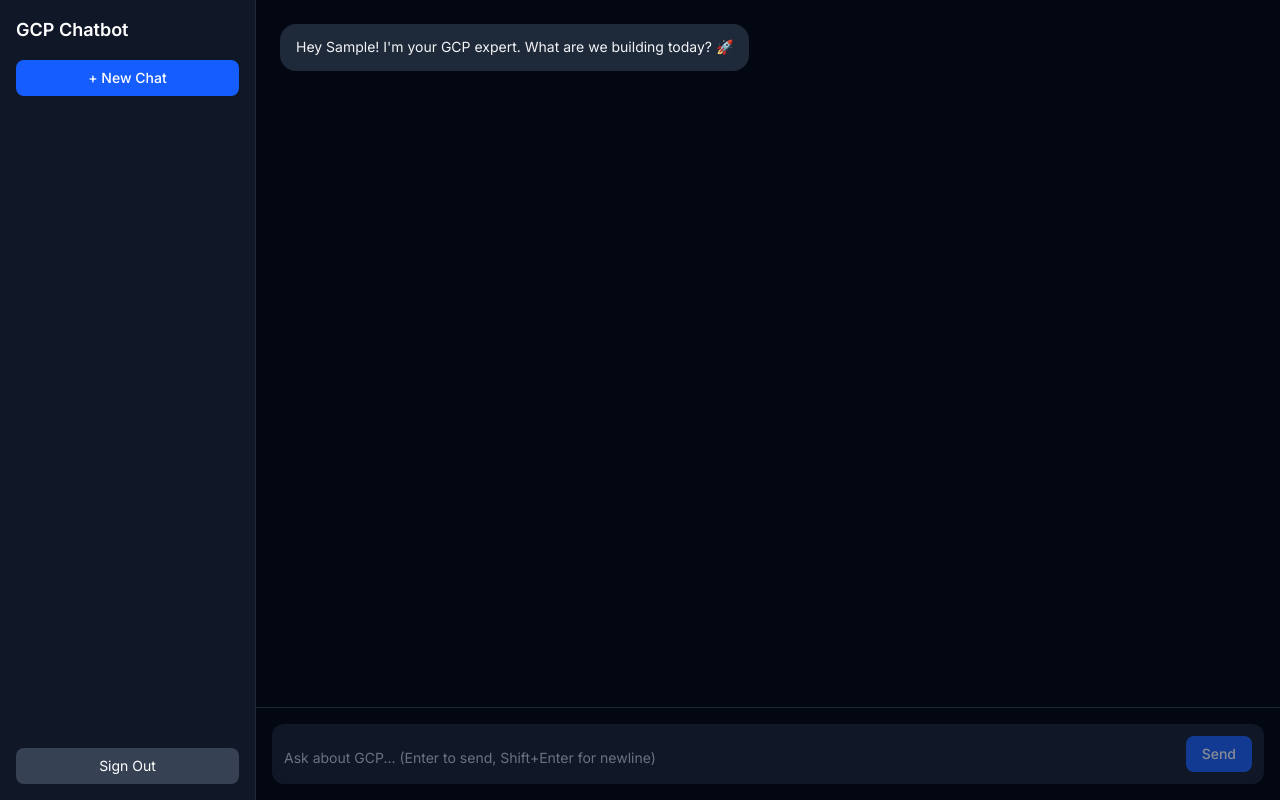
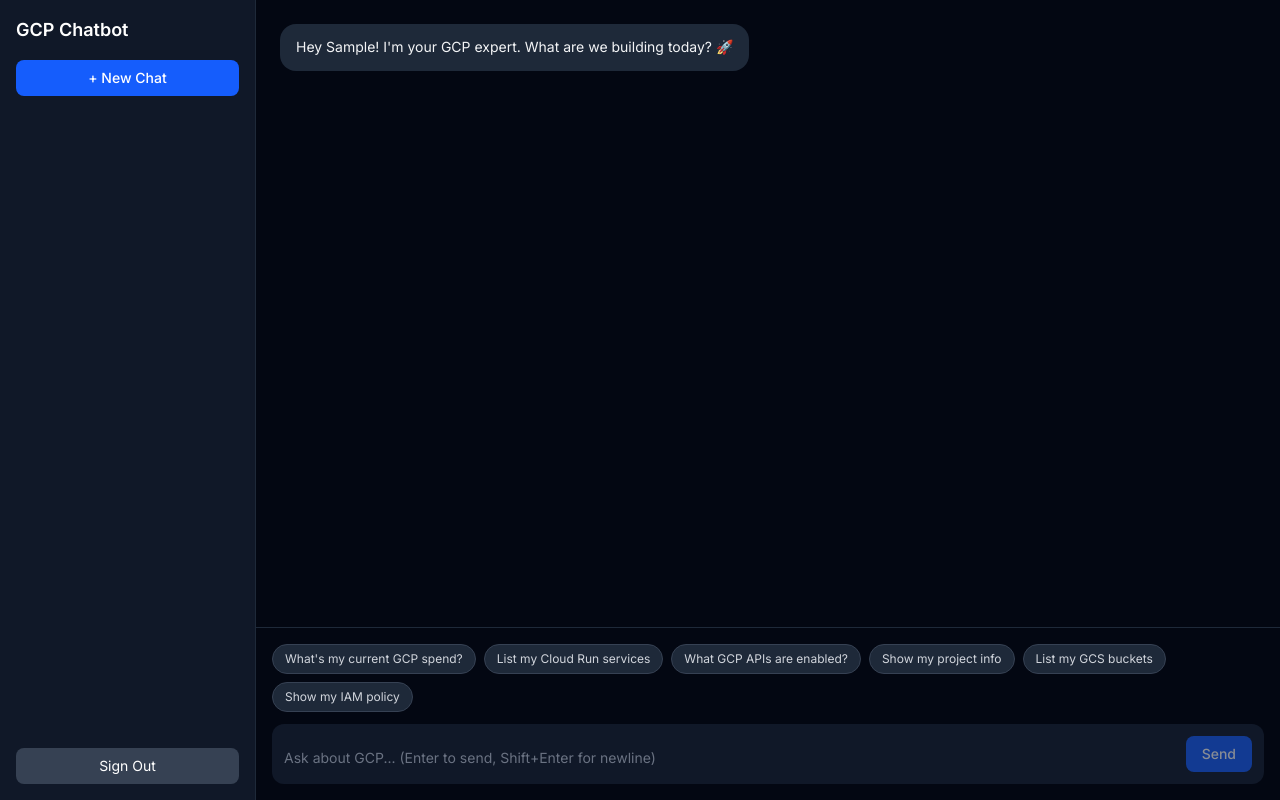
Before and after one commit to mvanemmerik/gcp-chat, a Next.js app: page /chat in a window 1280 px wide. Built offline with nearby package versions, Linux system fonts and the light colour scheme; no server answers; sample sign-in values are in the browser's storage.

Commit message:
feat: add predefined prompt suggestion chips on fresh chat

```diff
--- a/src/components/ChatLayout.tsx
+++ b/src/components/ChatLayout.tsx
@@ -71,7 +71,7 @@
 
       <div className="flex-1 flex flex-col">
         <MessageList messages={messages} loading={loading} />
-        <MessageInput onSend={handleSend} disabled={loading} />
+        <MessageInput onSend={handleSend} disabled={loading} showSuggestions={messages.length <= 1} />
       </div>
     </div>
   );
--- a/src/components/MessageInput.tsx
+++ b/src/components/MessageInput.tsx
@@ -2,12 +2,22 @@
 
 import { useState, useRef, KeyboardEvent } from 'react';
 
+const SUGGESTIONS = [
+  "What's my current GCP spend?",
+  "List my Cloud Run services",
+  "What GCP APIs are enabled?",
+  "Show my project info",
+  "List my GCS buckets",
+  "Show my IAM policy",
+];
+
 interface Props {
   onSend: (message: string) => void;
   disabled: boolean;
+  showSuggestions?: boolean;
 }
 
-export function MessageInput({ onSend, disabled }: Props) {
+export function MessageInput({ onSend, disabled, showSuggestions }: Props) {
   const [text, setText] = useState('');
   const textareaRef = useRef<HTMLTextAreaElement>(null);
 
@@ -26,8 +36,27 @@
     }
   };
 
+  const handleSuggestion = (s: string) => {
+    onSend(s);
+    textareaRef.current?.focus();
+  };
+
   return (
     <div className="p-4 border-t border-gray-800">
+      {showSuggestions && (
+        <div className="flex flex-wrap gap-2 mb-3">
+          {SUGGESTIONS.map((s) => (
+            <button
+              key={s}
+              onClick={() => handleSuggestion(s)}
+              disabled={disabled}
+              className="px-3 py-1.5 bg-gray-800 hover:bg-gray-700 border border-gray-700 rounded-full text-xs text-gray-300 disabled:opacity-50 disabled:cursor-not-allowed transition-colors"
+            >
+              {s}
+            </button>
+          ))}
+        </div>
+      )}
       <div className="flex gap-3 items-end bg-gray-900 rounded-xl p-3">
         <textarea
           ref={textareaRef}
```
